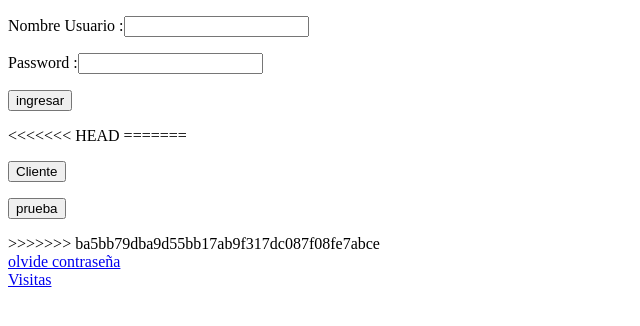
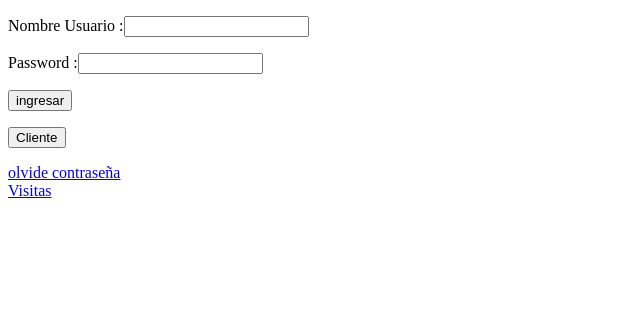
Before and after one commit to DionisiosSystem/IGC-Ingenieria, a Django app: page / in a window 1280 px wide. Shown: the top 326 px of the page, without its empty margins (0-640 px from the left). Run offline with Django 3.2, Linux system fonts and the light colour scheme.

```diff
--- a/IGCIngenieria/formulario/templates/login.html
+++ b/IGCIngenieria/formulario/templates/login.html
@@ -10,13 +10,13 @@
         <p>Nombre Usuario :<input type="text" name="username"></p>
         <p>Password      :<input type="password" name="password"></p>
         <p><input type="submit" value="ingresar"></p>
-<<<<<<< HEAD
 
 
-=======
+
+
         <p><input type="submit" value="Cliente"></p>
-        <p><input type="submit" value="prueba"></p>
->>>>>>> ba5bb79dba9d55bb17ab9f317dc087f08fe7abce
+
+
     </form>
 
     <a href="/recuperaClave/">olvide contraseña</a>
```
Also changed, not shown: IGCIngenieria/db.sqlite3.
